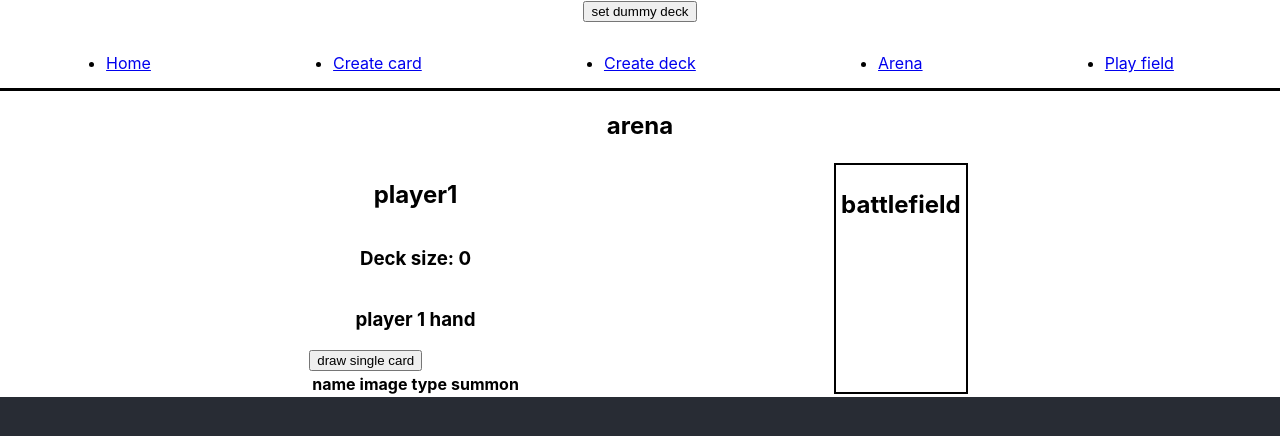
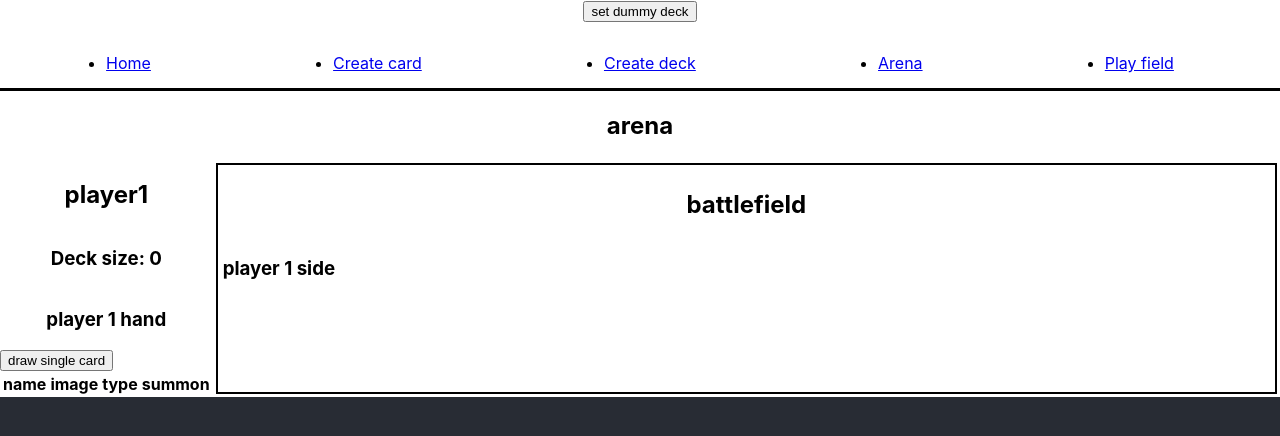
Before and after one commit to b-blom/react-sandbox, a React (Create React App) app: page /arena in a window 1280 px wide. Shown: the top 436 px of the page. Built offline with nearby package versions, Linux system fonts and the light colour scheme.

Commit message:
small css fixes

```diff
--- a/src/game/Arena.jsx
+++ b/src/game/Arena.jsx
@@ -17,27 +17,28 @@ export default function Arena() {
 	return (
 		<div>
 			<h2>arena</h2>
-			<div className='row flex-evenly'>
+			<div className='row flex-between'>
 				<div className='col'>
 					<h2>player1</h2>
 					<h3>Deck size: {JSON.stringify(player1Deck.length)}</h3>
 					<PlayerHand />
 				</div>
-				<div className='col black-border'>
+				<div className='col black-border' style={{ flexGrow: '1' }}>
 					<h2>battlefield</h2>
 					<div className='row'>
 						<div className='col'>
+							<h3>player 1 side</h3>
 							{player1BattlefieldMana.map((card, index) => {
 								if (card.type === 'mana') {
 									return <ManaCard card={card} key={index} />;
 								}
 								return 'no card type to render';
 							})}
-						</div>
-						<div className='col'>
-							{player1BattlefieldCreatures.map((card, index) => {
-								return <CreatureCard card={card} key={index} />;
-							})}
+							<div className='col'>
+								{player1BattlefieldCreatures.map((card, index) => {
+									return <CreatureCard card={card} key={index} />;
+								})}
+							</div>
 						</div>
 					</div>
 				</div>
--- a/src/game/Game.css
+++ b/src/game/Game.css
@@ -9,6 +9,10 @@
 }
 .flex-wrap {
 	flex-wrap: wrap;
+}
+
+.flex-between {
+	justify-content: space-between;
 }
 
 .flex-evenly {
```
